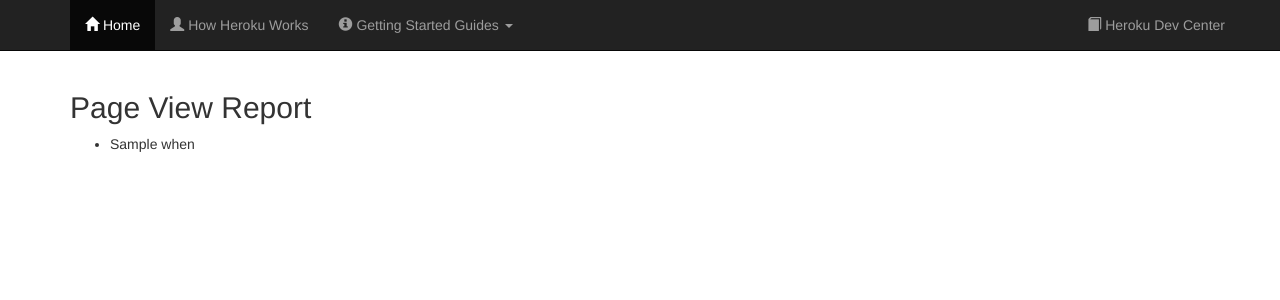
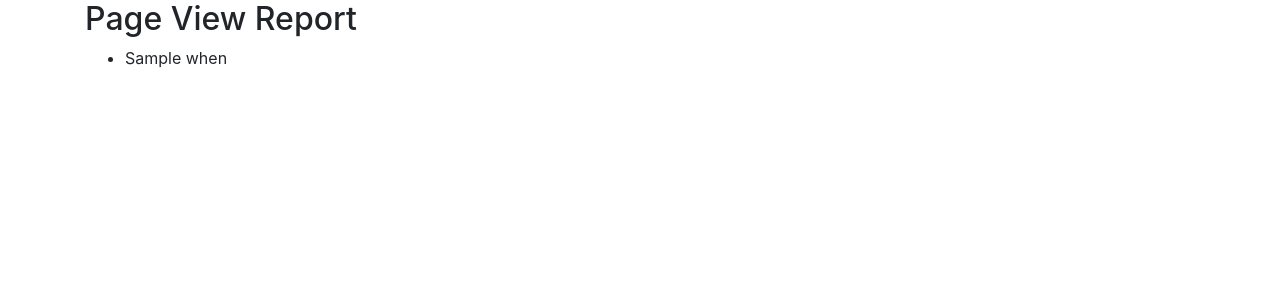
Before and after one commit to tariik/django-heroku-app, a Django app: template app/templates/db.html in a window 1280 px wide. Shown: the top 300 px of the page. Run offline with Django 3.2, Linux system fonts and the light colour scheme; the template is opened without the code that fills it: most values are stand-ins (such as "Sample title", 1, 10 or a date in 2020); some libraries are stand-ins or nearby versions.

Commit message:
home update

```diff
--- a/app.json
+++ b/app.json
@@ -2,7 +2,7 @@
   "name": "Start on Heroku: Python",
   "description": "A barebones Python app, which can easily be deployed to Heroku.",
   "image": "heroku/python",
-  "repository": "https://github.com/heroku/python-getting-started",
+  "repository": "https://github.com/tariik/django-heroku-app",
   "keywords": ["python", "django" ],
   "addons": [ "heroku-postgresql" ],
   "env": {
--- a/app/templates/base.html
+++ b/app/templates/base.html
@@ -1,83 +1,22 @@
-<!DOCTYPE html>
-<html>
-<head>
-<title>Python Getting Started on Heroku</title>
-  <link rel="stylesheet" type="text/css" href="//maxcdn.bootstrapcdn.com/bootstrap/3.3.4/css/bootstrap.min.css" />
-  <script src="https://ajax.googleapis.com/ajax/libs/jquery/2.1.3/jquery.min.js"></script>
-  <script type="text/javascript" src="//maxcdn.bootstrapcdn.com/bootstrap/3.3.4/js/bootstrap.min.js"></script>
-  <style type="text/css">
-    .jumbotron {
-        background: #532f8c;
-        color: white;
-        padding-bottom: 80px
-    }
-    .jumbotron .btn-primary {
-        background: #845ac7;
-        border-color: #845ac7
-    }
-    .jumbotron .btn-primary:hover {
-        background: #7646c1
-    }
-    .jumbotron p {
-        color: #d9ccee;
-        max-width: 75%;
-        margin: 1em auto 2em
-    }
-    .navbar+.jumbotron {
-        margin-top: -20px
-    }
-    .jumbotron .lang-logo {
-        display: block;
-        background: #b01302;
-        border-radius: 50%;
-        overflow: hidden;
-        width: 100px;
-        height: 100px;
-        margin: auto;
-        border: 2px solid white
-    }
-    .jumbotron .lang-logo img {
-        max-width: 100%
-    }
+<!doctype html>
+<html lang="en">
+  <head>
+    <!-- Required meta tags -->
+    <meta charset="utf-8">
+    <meta name="viewport" content="width=device-width, initial-scale=1, shrink-to-fit=no">
 
+    <!-- Bootstrap CSS -->
+    <link rel="stylesheet" href="https://maxcdn.bootstrapcdn.com/bootstrap/4.0.0/css/bootstrap.min.css" integrity="sha384-Gn5384xqQ1aoWXA+058RXPxPg6fy4IWvTNh0E263XmFcJlSAwiGgFAW/dAiS6JXm" crossorigin="anonymous">
 
-  </style>
-</head>
-<body>
-<nav class="navbar navbar-default navbar-static-top navbar-inverse">
-  <div class="container">
-    <ul class="nav navbar-nav">
-      <li class="active">
-        <a href="/"><span class="glyphicon glyphicon-home"></span> Home</a>
-      </li>
-      <li>
-        <a href="https://devcenter.heroku.com/articles/how-heroku-works"><span class="glyphicon glyphicon-user"></span> How Heroku Works</a>
-      </li>
-      <li class="dropdown">
-        <a href="#" class="dropdown-toggle" data-toggle="dropdown" role="button" aria-expanded="false"><span class="glyphicon glyphicon-info-sign"></span> Getting Started Guides <span class="caret"></span></a>
-          <ul class="dropdown-menu" role="menu">
-            <li><a href="https://devcenter.heroku.com/articles/getting-started-with-ruby">Getting Started with Ruby on Heroku</a></li>
-            <li><a href="https://devcenter.heroku.com/articles/getting-started-with-nodejs">Getting Started with Node on Heroku</a></li>
-            <li><a href="https://devcenter.heroku.com/articles/getting-started-with-php">Getting Started with PHP on Heroku</a></li>
-            <li><a href="https://devcenter.heroku.com/articles/getting-started-with-python">Getting Started with Python on Heroku</a></li>
-            <li><a href="https://devcenter.heroku.com/articles/getting-started-with-java">Getting Started with Java on Heroku</a></li>
-            <li><a href="https://devcenter.heroku.com/articles/getting-started-with-clojure">Getting Started with Clojure on Heroku</a></li>
-            <li><a href="https://devcenter.heroku.com/articles/getting-started-with-scala">Getting Started with Scala on Heroku</a></li>
-            <li class="divider"></li>
-            <li><a href="https://devcenter.heroku.com/articles/getting-started-with-heroku-and-connect-without-local-dev">Getting Started on Heroku with Heroku Connect</a></li>
-            <li><a href="https://devcenter.heroku.com/articles/getting-started-with-jruby">Getting Started with Ruby on Heroku (Microsoft Windows)</a></li>
-          </ul>
-      </li>
-    </ul>
-    <ul class="nav navbar-nav navbar-right">
-      <li class="navbar-right">
-        <a href="https://devcenter.heroku.com"><span class="glyphicon glyphicon-book"></span> Heroku Dev Center</a>
-      </li>
-    </ul>
-  </div>
-</nav>
+    <title>Hello, world!</title>
+  </head>
+  <body>
+    {% block content %}{% endblock %}
 
-{% block content %}{% endblock %}
-
-</body>
+    <!-- Optional JavaScript -->
+    <!-- jQuery first, then Popper.js, then Bootstrap JS -->
+    <script src="https://code.jquery.com/jquery-3.2.1.slim.min.js" integrity="sha384-KJ3o2DKtIkvYIK3UENzmM7KCkRr/rE9/Qpg6aAZGJwFDMVNA/GpGFF93hXpG5KkN" crossorigin="anonymous"></script>
+    <script src="https://cdnjs.cloudflare.com/ajax/libs/popper.js/1.12.9/umd/popper.min.js" integrity="sha384-ApNbgh9B+Y1QKtv3Rn7W3mgPxhU9K/ScQsAP7hUibX39j7fakFPskvXusvfa0b4Q" crossorigin="anonymous"></script>
+    <script src="https://maxcdn.bootstrapcdn.com/bootstrap/4.0.0/js/bootstrap.min.js" integrity="sha384-JZR6Spejh4U02d8jOt6vLEHfe/JQGiRRSQQxSfFWpi1MquVdAyjUar5+76PVCmYl" crossorigin="anonymous"></script>
+  </body>
 </html>
```
